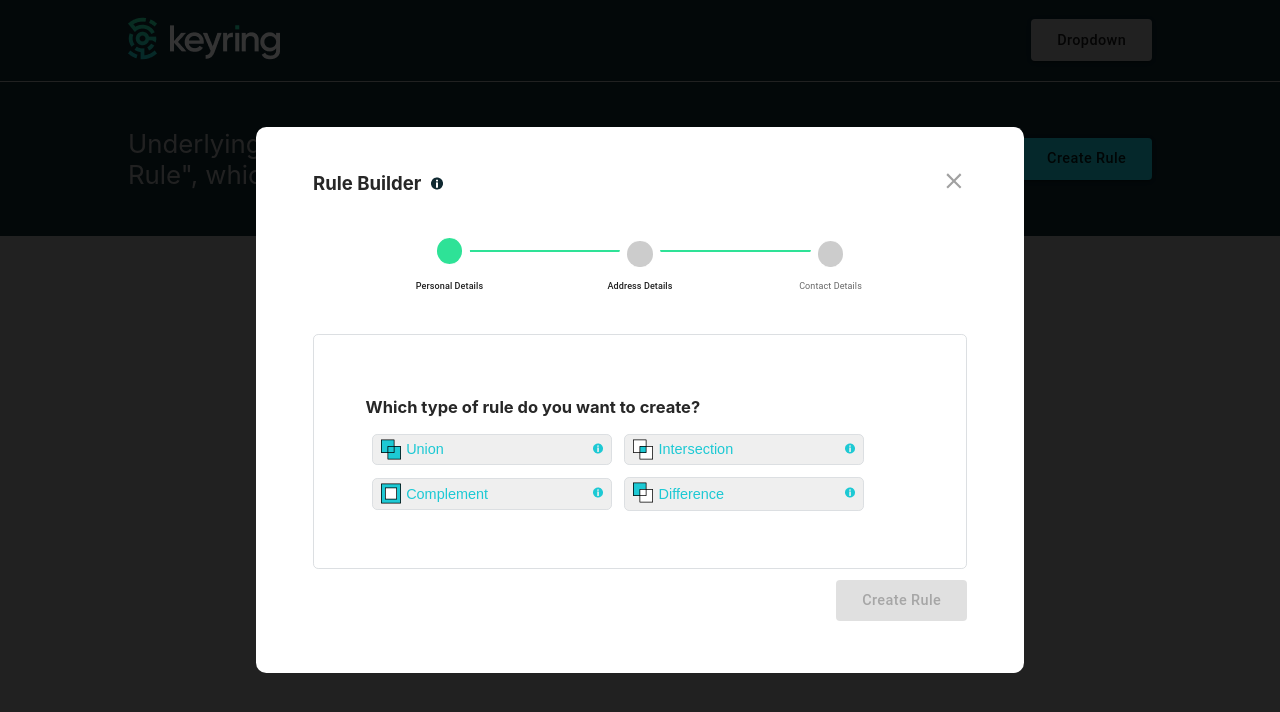
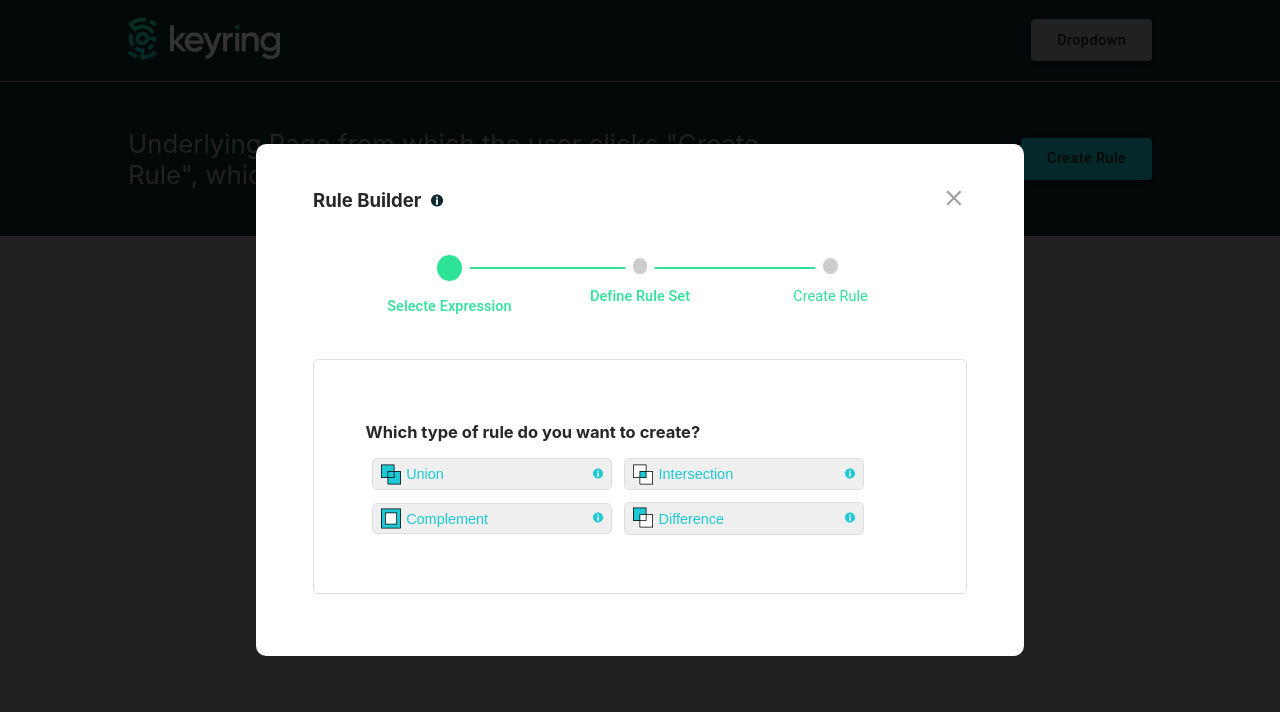
Before and after one commit to moise10r/keyring, a React (Create React App) app: page / in a window 1280 px wide. Both pictures are taken after a click on the button "Create Rule". Shown: the top 712 px of the page. Built offline with nearby package versions, Linux system fonts and the light colour scheme.

Commit message:
Fix rounded

```diff
--- a/src/Components/AppModal/AppModal.tsx
+++ b/src/Components/AppModal/AppModal.tsx
@@ -144,11 +144,13 @@ const AppModal = ({ onClick }: AppModalProps) => {
       </div>
       <div className={styles.modalSecondLayer}>{conditionalComponent()}</div>
       <div className={styles.createBtnModalContainer}>
-        <BaseButton
-          onClick={handleCreateRule}
-          name='Create Rule'
-          disabled={isDisabled || currentStep === 3 || currentStep === 4}
-        />
+        {currentStep > 1 && (
+          <BaseButton
+            onClick={handleCreateRule}
+            name='Create Rule'
+            disabled={isDisabled || currentStep === 3 || currentStep === 4}
+          />
+        )}
       </div>
     </div>
   );
--- a/src/Components/StepProgressBar/StepProgressBar.module.scss
+++ b/src/Components/StepProgressBar/StepProgressBar.module.scss
@@ -6,8 +6,8 @@
 }
 
 .StepIconComponent {
-    width: 4rem;
-    height: 2.5rem;
+    width: 3rem;
+    height: 1.5rem;
     border-radius: 50%;
     display: flex;
     justify-content: center;
@@ -69,3 +69,9 @@
     }
 
 }
+
+.StepLabel {
+    color: $secondary-color  !important;
+    font-size: 1.4rem;
+    // font-weight: 500;
+}
--- a/src/Components/StepProgressBar/StepProgressBar.tsx
+++ b/src/Components/StepProgressBar/StepProgressBar.tsx
@@ -10,15 +10,15 @@ import styles from './StepProgressBar.module.scss';
 const steps = [
   {
     id: 1,
-    label: 'Personal Details',
+    label: 'Selecte Expression',
   },
   {
     id: 2,
-    label: 'Address Details',
+    label: 'Define Rule Set',
   },
   {
     id: 3,
-    label: 'Contact Details',
+    label: 'Create Rule',
   },
 ];
 
@@ -71,7 +71,6 @@ const StepProgressBar = (props: { currentStep: number }) => {
         {steps.map((step) => (
           <Step key={step.id}>
             <StepLabel
-              // add class to the connector
               StepIconProps={{
                 completed: currentStep > step.id,
                 active: currentStep === step.id,
@@ -84,7 +83,7 @@ const StepProgressBar = (props: { currentStep: number }) => {
                 />
               )}
             >
-              {step.label}
+              <span className={styles.StepLabel}>{step.label}</span>
             </StepLabel>
           </Step>
         ))}
```
